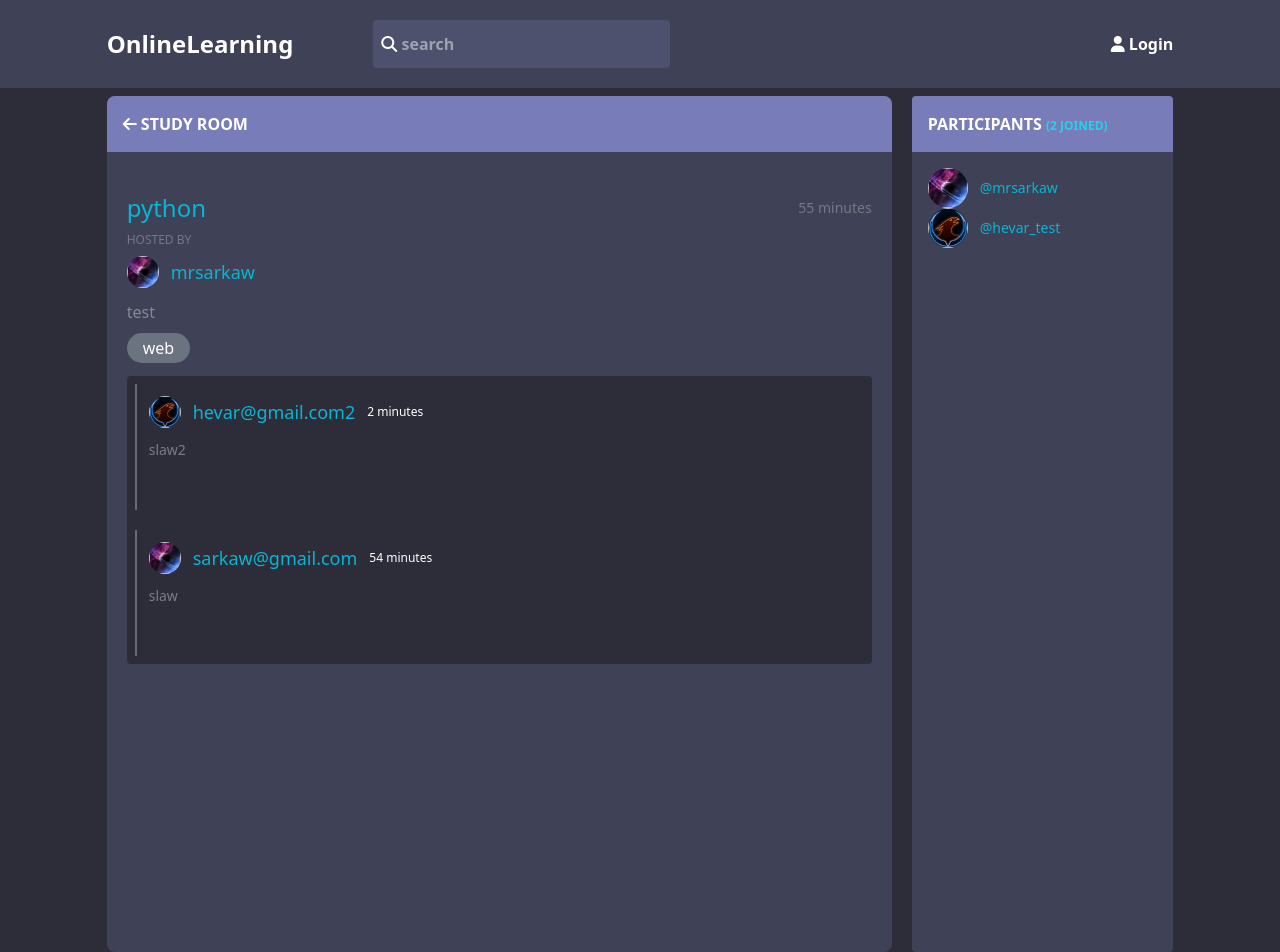
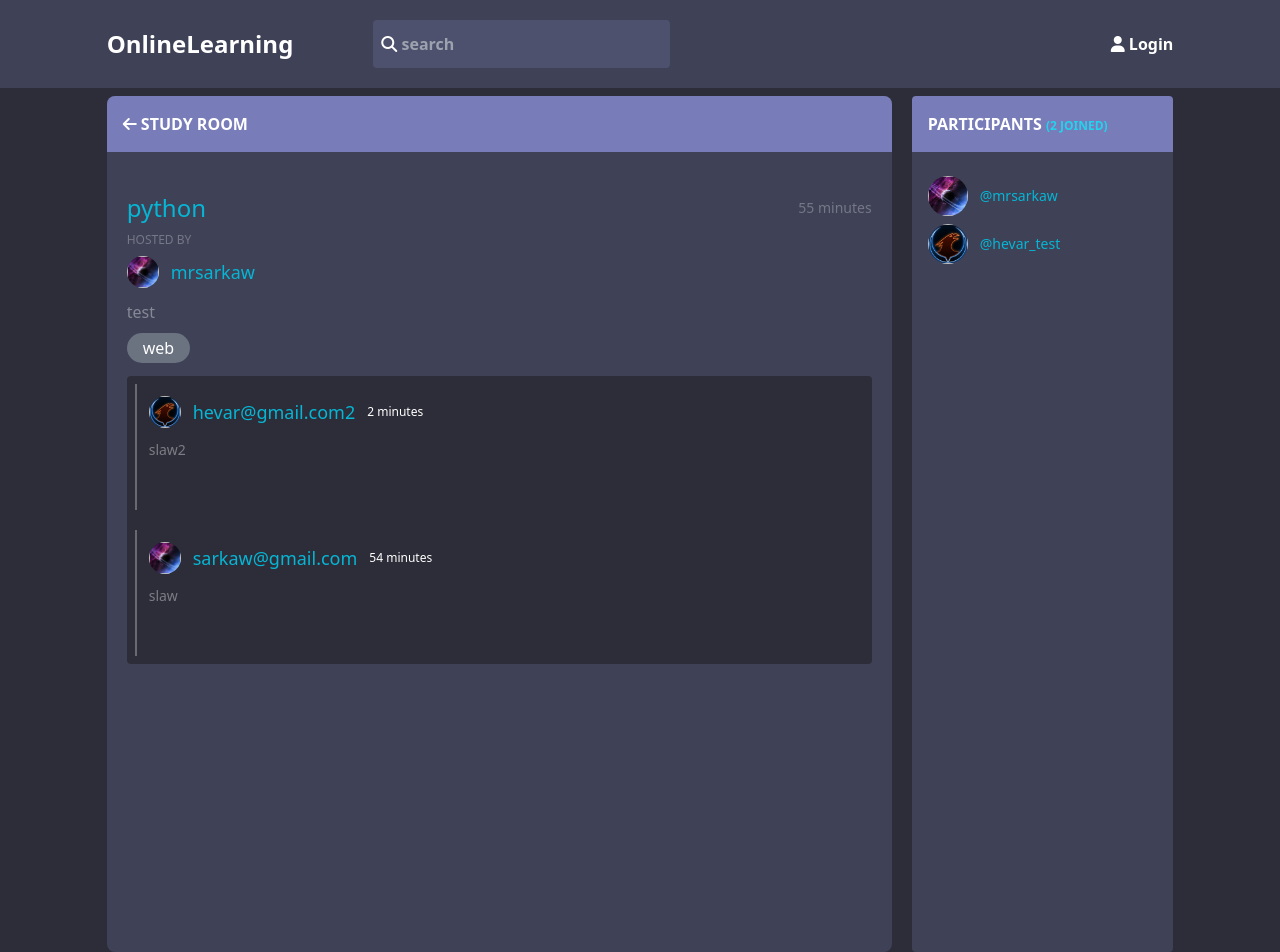
Before and after one commit to MrSarkaw/onlinelearning-django, a Django app: page /room/1 in a window 1280 px wide. Run offline with Django 4.2, Linux system fonts and the light colour scheme; data comes from the database, SQL or seed files in the repository; both versions use the stored data as it was after the commit; some libraries are stand-ins or nearby versions.

Commit message:
changing room margin

```diff
--- a/base/templates/base/room.html
+++ b/base/templates/base/room.html
@@ -80,7 +80,7 @@
                     <div class="mainColor p-2 h-screen overflow-y-scroll">
                         <div class="p-2">
                             {% for user in particpanties %}
-                                <div class="flex items-center justify-between">
+                                <div class="flex items-center my-2 justify-between">
                                     <div>
                                         <div class="flex items-center space-x-3">
                                             <img style="background-image:url('{{ user.avatar.url }}')" class="w-10 h-10 coverImg rounded-full" alt="">
```
Also changed, not shown: db.sqlite3.
